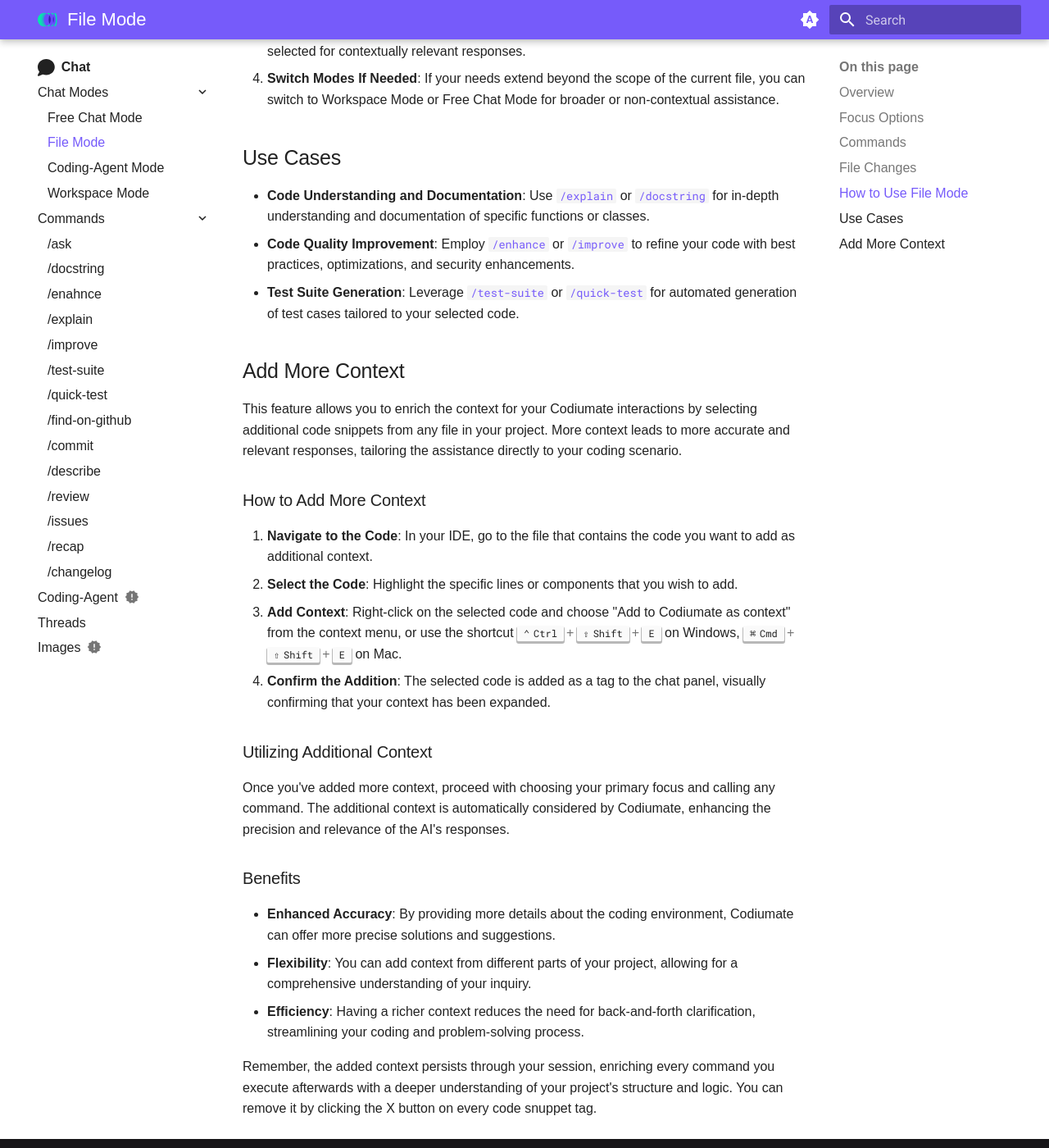
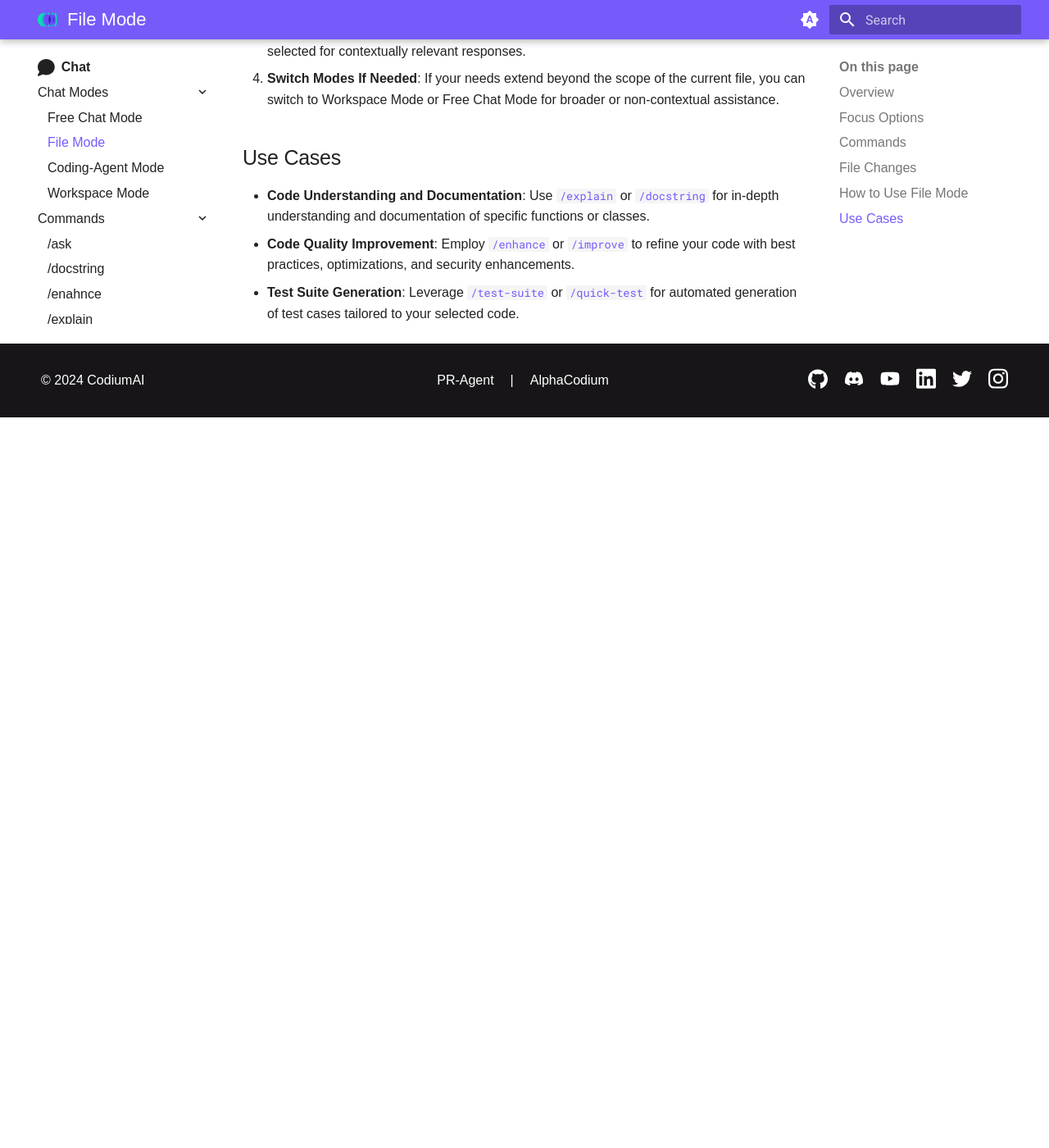
Before and after one commit to Codium-ai/codiumate-docs, an MkDocs documentation site: the page built from docs/chat/modes/file-mode.md, in a window 1280 px wide and 1400 px high, scrolled down 1759 px. Shown: the whole window at 82% size. Built offline with MkDocs 1.6.1 and Material for MkDocs 9.7.7, drawn with Linux system fonts in a browser that asks for light colours; after the commit the page ends 2268 px from its top, so only the background shows below that.

Commit message:
add manual context docs

```diff
--- a/docs/chat/modes/file-mode.md
+++ b/docs/chat/modes/file-mode.md
@@ -61,26 +61,3 @@
 - **Code Understanding and Documentation**: Use [`/explain`](../commands/explain.md) or [`/docstring`](../commands/docstring.md) for in-depth understanding and documentation of specific functions or classes.
 - **Code Quality Improvement**: Employ [`/enhance`](../commands/enhance.md) or [`/improve`](../commands/improve.md) to refine your code with best practices, optimizations, and security enhancements.
 - **Test Suite Generation**: Leverage [`/test-suite`](../commands/test-suite.md) or [`/quick-test`](../commands/quick-test.md) for automated generation of test cases tailored to your selected code.
-
-## Add More Context
-
-This feature allows you to enrich the context for your Codiumate interactions by selecting additional code snippets from any file in your project. More context leads to more accurate and relevant responses, tailoring the assistance directly to your coding scenario.
-
-### How to Add More Context
-
-1. **Navigate to the Code**: In your IDE, go to the file that contains the code you want to add as additional context.
-2. **Select the Code**: Highlight the specific lines or components that you wish to add.
-3. **Add Context**: Right-click on the selected code and choose "Add to Codiumate as context" from the context menu, or use the shortcut ++ctrl+shift+e++ on Windows, ++cmd+shift+e++ on Mac.
-4. **Confirm the Addition**: The selected code is added as a tag to the chat panel, visually confirming that your context has been expanded.
-
-### Utilizing Additional Context
-
-Once you've added more context, proceed with choosing your primary focus and calling any command. The additional context is automatically considered by Codiumate, enhancing the precision and relevance of the AI's responses.
-
-### Benefits
-
-- **Enhanced Accuracy**: By providing more details about the coding environment, Codiumate can offer more precise solutions and suggestions.
-- **Flexibility**: You can add context from different parts of your project, allowing for a comprehensive understanding of your inquiry.
-- **Efficiency**: Having a richer context reduces the need for back-and-forth clarification, streamlining your coding and problem-solving process.
-
-Remember, the added context persists through your session, enriching every command you execute afterwards with a deeper understanding of your project's structure and logic. You can remove it by clicking the X button on every code snuppet tag.
--- a/mkdocs.yml
+++ b/mkdocs.yml
@@ -44,6 +44,7 @@
       - /issues: 'chat/commands/issues.md'
       - /recap: 'chat/commands/recap.md'
       - /changelog: 'chat/commands/update-changelog.md'
+    - Add Context: 'chat/add-context.md'
     - Coding-Agent: 'chat/coding-agent.md'
     - Threads: 'chat/threads.md'
     - Images: 'chat/images.md'
```
Also changed, not shown: docs/chat/add-context.md (added, +29 -0 lines).
